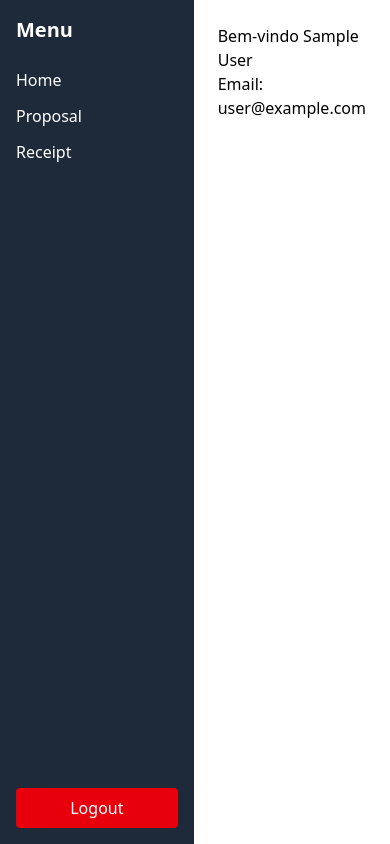
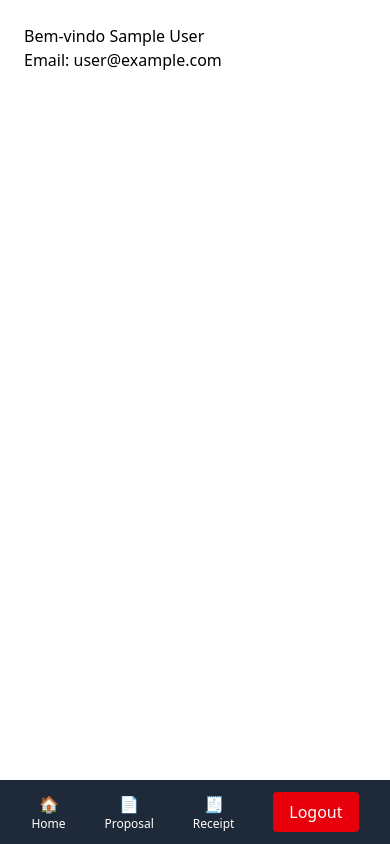
Before and after one commit to Th1y/kiki-express, a Next.js app: page /home in a window 390 px wide. Built offline with nearby package versions, Linux system fonts and the light colour scheme; no server answers; sample sign-in values are in the browser's storage.

Commit message:
feat(layout): add responsive tabbar for mobile navigation

```diff
--- /dev/null
+++ b/app/(authenticated)/home/tabbar.tsx
@@ -0,0 +1,25 @@
+// app/home/tabbar.tsx
+"use client";
+
+import Link from "next/link";
+import LogoutButton from "../logout-button";
+
+export default function Tabbar() {
+  return (
+    <nav className="fixed bottom-0 left-0 right-0 bg-gray-800 text-white flex justify-around items-center p-3">
+      <Link href="/home" className="flex flex-col items-center">
+        <span>🏠</span>
+        <span className="text-xs">Home</span>
+      </Link>
+      <Link href="/proposal" className="flex flex-col items-center">
+        <span>📄</span>
+        <span className="text-xs">Proposal</span>
+      </Link>
+      <Link href="/receipt" className="flex flex-col items-center">
+        <span>🧾</span>
+        <span className="text-xs">Receipt</span>
+      </Link>
+      <LogoutButton />
+    </nav>
+  );
+}
--- a/app/(authenticated)/layout.tsx
+++ b/app/(authenticated)/layout.tsx
@@ -1,19 +1,26 @@
 // app/(authenticated)/layout.tsx
 import Sidebar from "./home/sidebar";
+import Tabbar from "./home/tabbar";
 
-export default function authenticatedLayout({ children }: { children: React.ReactNode }) {
+export default function AuthenticatedLayout({ children }: { children: React.ReactNode }) {
   return (
-        <div
-        className="flex flex-col h-screen">
+    <div className="flex flex-col h-screen">
       <div className="flex flex-1">
-                {/* Sidebar on left */}
-                <Sidebar/>
+        {/* Sidebar visible only on medium or larger screens */}
+        <aside className="hidden md:block">
+          <Sidebar />
+        </aside>
 
         {/* Main content */}
-                <main className="flex-1 p-6">
+        <main className="flex-1 p-6 overflow-y-auto">
           {children}
         </main>
       </div>
+
+      {/* Tabbar visible only on medium or larger screens */}
+      <div className="md:hidden">
+        <Tabbar />
       </div>
-    )
+    </div>
+  );
 }
```
Lines whose indentation alone changed are shown as unchanged.
